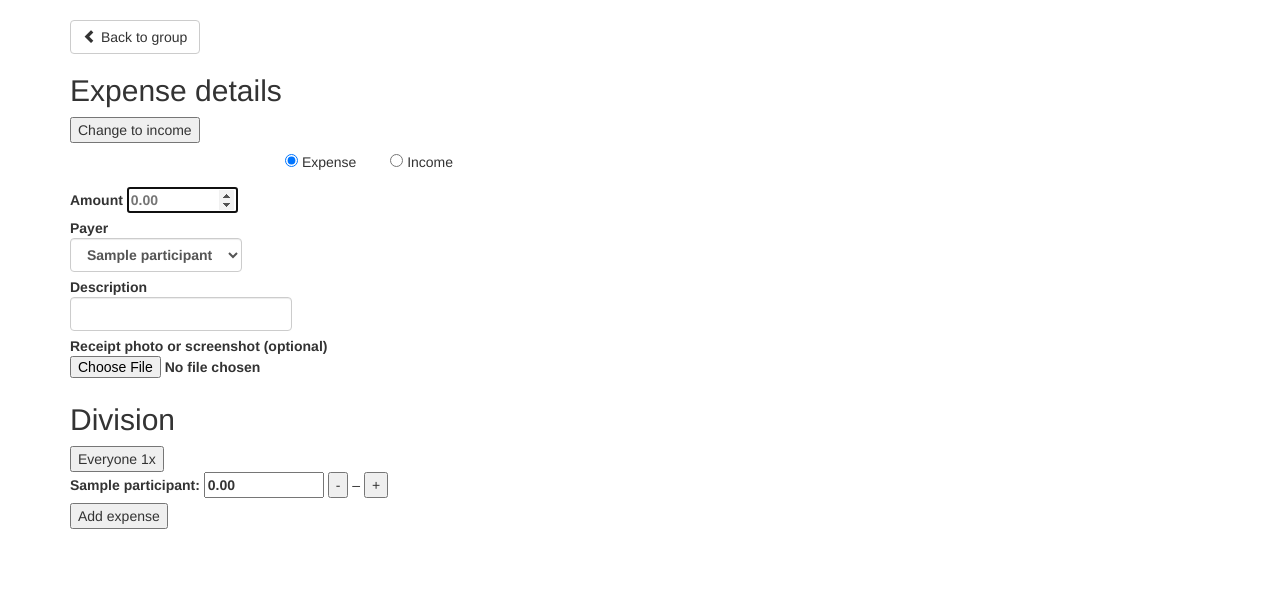
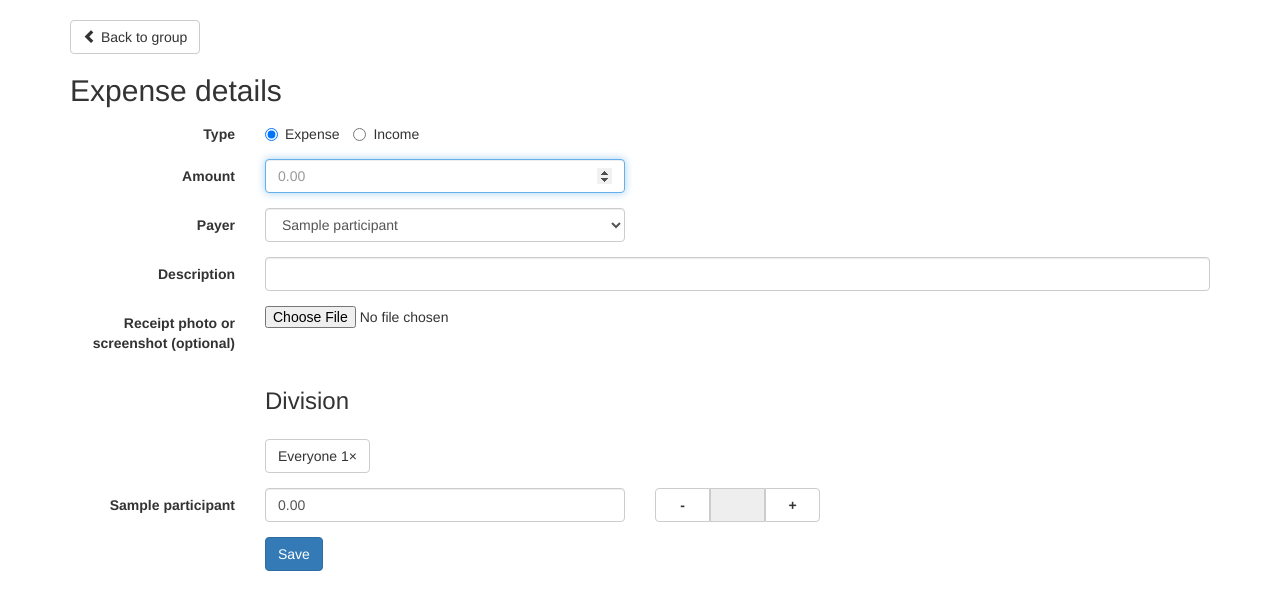
Before and after one commit to mhvis/splitzie, a Django app: page /groups/000/add/ in a window 1280 px wide. Shown: the part 52-662 px from the top of the page. Run offline with Django 4.2, Linux system fonts and the light colour scheme; tables that the repository leaves empty hold one stand-in row (values such as "Sample post"); some libraries are stand-ins or nearby versions.

Commit message:
New expense form using Alpine

```diff
--- a/splitzie/templates/splitzie/expense_form.html
+++ b/splitzie/templates/splitzie/expense_form.html
@@ -3,175 +3,156 @@
 {% block content %}
     {% include 'splitzie/snippets/group_back.html' %}
 
-    <form method="post" action="{% url 'expense-create' code=group.code %}" hx-boost="true"
+    <form method="post"
+          action="{% url 'expense-create' code=group.code %}"
+          hx-boost="true"
           hx-encoding="multipart/form-data"
-          enctype="multipart/form-data" class="form-horizontal">
+          enctype="multipart/form-data"
+          class="form-horizontal"
+          x-data="{
+              type: 'expense',
+              amount: '',
+              amounts: {
+                  {% for p in group.participants.all %}{{ p.pk }}: '0.00',{% endfor %}
+              },
+              divider: new Divider([{% for p in participants_shuffle %}{{ p.pk }},{% endfor %}]),
+          }"
+          x-init="
+              $watch('divider', (d) => {
+                  for (const [id, amount] of Object.entries(d.getDivision())) {
+                      amounts[id] = amount.toFixed(2);
+                  }
+              });
+              $watch('amount', (a) => divider.setAmount(a));
+          ">
         {% csrf_token %}
-        <h2>
-            <span class="show-expense">Expense details</span>
-            <span class="show-income" hidden>Income details</span>
-        </h2>
-        <div>
-            <button type="button" class="show-expense" onclick='
-                    document.querySelectorAll(".show-expense").forEach((e) => {e.hidden = true});
-                    document.querySelectorAll(".show-income").forEach((e) => {e.hidden = false});
-                    document.querySelector("input[name=type]").value = "income";'>
-                Change to income
-            </button>
-            <button type="button" class="show-income" hidden onclick='
-                    document.querySelectorAll(".show-income").forEach((e) => {e.hidden = true});
-                    document.querySelectorAll(".show-expense").forEach((e) => {e.hidden = false});
-                    document.querySelector("input[name=type]").value = "expense";'>
-                Change to expense
-            </button>
-            <input type="hidden" name="type" value="expense">
-        </div>
+        <h2 x-text="type === 'expense' ? 'Expense details' : 'Income details'">Expense details</h2>
+
         <div class="form-group">
-            <div class="col-sm-10 col-sm-push-2">
-                <label class="checkbox-inline">
-                    <input type="radio" name="type" value="expense" checked> Expense
+            <label class="col-sm-2 control-label">Type</label>
+            <div class="col-sm-10">
+                <label class="radio-inline">
+                    <input type="radio" name="type" value="expense" checked x-model="type"> Expense
                 </label>
-                <label class="checkbox-inline">
-                    <input type="radio" name="type" value="income"> Income
+                <label class="radio-inline">
+                    <input type="radio" name="type" value="income" x-model="type"> Income
                 </label>
             </div>
+        </div>
 
+        <div class="form-group">
+            <label for="amountField" class="col-sm-2 control-label">Amount</label>
+            <div class="col-sm-4">
+                <input type="number"
+                       name="amount"
+                       step="0.01"
+                       max="99999.99"
+                       min="0.00"
+                       id="amountField"
+                       class="form-control"
+                       placeholder="0.00"
+                       autofocus
+                       x-model="amount"
+                        {#                       @input=""#}
+                       required
+                       onchange="this.value = this.valueAsNumber.toFixed(2);">
+            </div>
         </div>
-        <div>
-            <label>
-                Amount
-                <input type="number" name="amount" step="0.01" max="99999.99" min="0.00" id="amountField"
-                       placeholder="0.00" autofocus
-                       oninput="recompute();" required onchange="this.value = this.valueAsNumber.toFixed(2);">
+
+        <div class="form-group">
+            <label for="payerSelect"
+                   class="col-sm-2 control-label"
+                   x-text="type === 'expense' ? 'Payer' : 'Recipient'">
+                Payer
             </label>
-        </div>
-        <div>
-            <label>
-                <span class="show-expense">Payer</span>
-                <span class="show-income" hidden>Recipient</span>
-                <select name="payer" id="payerSelect" class="form-control">
+            <div class="col-sm-4">
+                <select name="payer"
+                        id="payerSelect"
+                        class="form-control">
                     {% for participant in group.participants.all %}
                         <option value="{{ participant.pk }}">{{ participant.name }}</option>
                     {% endfor %}
                 </select>
-            </label>
-        </div>
-        <div>
-            <label>
-                Description
-                <input type="text" name="description" maxlength="150" required class="form-control">
-            </label>
-        </div>
-        <div>
-            <label>
-                Receipt photo or screenshot (optional)
-                <input type="file" name="image" accept="image/*">
-            </label>
+            </div>
         </div>
 
-        <h2>Division</h2>
-        <button type="button"
-                onclick="{% for p in group.participants.all %}setDivision(document.getElementById('participantInput{{ p.pk }}'), 1, false);{% endfor %} recompute();">
-            Everyone 1x
-        </button>
-        {% for participant in group.participants.all %}
-            <div>
-                <label>
-                    {{ participant.name }}:
-                    <input type="number" name="participant-{{ participant.pk }}" step="0.01" max="99999.99"
-                           min="-99999.99" oninput="setDivision(this, 0, false); recompute();"
-                           value="0.00" data-division="0" id="participantInput{{ participant.pk }}">
-                </label>
+        <div class="form-group">
+            <label for="descriptionField" class="col-sm-2 control-label">Description</label>
+            <div class="col-sm-10">
+                <input type="text" name="description" maxlength="150" required class="form-control"
+                       id="descriptionField">
+            </div>
+        </div>
+
+        <div class="form-group">
+            <label class="col-sm-2 control-label" for="fileField">Receipt photo or screenshot (optional)</label>
+            <div class="col-sm-10">
+                <input type="file" name="image" accept="image/*" id="fileField">
+            </div>
+        </div>
+
+        <div class="form-group">
+            <div class="col-sm-offset-2 col-sm-10">
+                <h3>Division</h3>
+            </div>
+        </div>
+
+        <div class="form-group">
+            <div class="col-sm-offset-2 col-sm-10">
                 <button type="button"
-                        onclick="setDivision(this.parentElement.querySelector('input'), -1, true); recompute();">
-                    -
-                </button>
-                <span>–</span>
-                <button type="button"
-                        onclick="setDivision(this.parentElement.querySelector('input'), 1, true); recompute();">
-                    +
+                        class="btn btn-default"
+                        @click="{% for p in group.participants.all %}divider.setEntityDivision({{ p.pk }}, 1);{% endfor %}">
+                    Everyone 1×
                 </button>
             </div>
+        </div>
+
+        {% for p in group.participants.all %}
+            <div class="form-group">
+                <label class="col-xs-12 col-sm-2 control-label" for="participantInput{{ p.pk }}">
+                    {{ p.name }}
+                </label>
+                <div class="col-xs-6 col-sm-4">
+                    <input type="number"
+                           name="participant-{{ p.pk }}"
+                           step="0.01"
+                           max="99999.99"
+                           min="-99999.99"
+                           @input="divider.setEntityDivision({{ p.pk }}, undefined); divider.setEntityAmount({{ p.pk }}, $el.valueAsNumber);"
+                           value="0.00"
+                           x-model="amounts[{{ p.pk }}]"
+                           id="participantInput{{ p.pk }}"
+                           class="form-control">
+                </div>
+                <div class="col-xs-6 col-sm-3 col-md-2">
+                    <div class="btn-group btn-group-justified">
+                        <div class="btn-group">
+                            <button type="button"
+                                    class="btn btn-default"
+                                    @click="divider.incrementDivision({{ p.pk }}, -1)">
+                                <strong>-</strong>
+                                <span class="sr-only">Minus</span>
+                            </button>
+                        </div>
+                        <div class="input-group-addon"
+                             x-text="divider.getEntity({{ p.pk }}).division !== undefined ? divider.getEntity({{ p.pk }}).division + '×' : ''"></div>
+                        <div class="btn-group">
+                            <button type="button"
+                                    class="btn btn-default"
+                                    @click="divider.incrementDivision({{ p.pk }}, 1)">
+                                <strong>+</strong>
+                                <span class="sr-only">Plus</span>
+                            </button>
+                        </div>
+                    </div>
+                </div>
+            </div>
         {% endfor %}
-        <script>
-            function setDivision(field, value, relative) {
-                if (relative) {
-                    const current = parseInt(field.dataset.division);
-                    value = Math.max(0, current + value);
-                }
-                field.dataset.division = value.toString();
-                field.parentElement.parentElement.querySelector("span").textContent = value || "–";
-            }
 
-            // Shuffle function from: https://stackoverflow.com/a/2450976
-            function shuffle(array) {
-                let currentIndex = array.length, randomIndex;
-
-                // While there remain elements to shuffle.
-                while (currentIndex > 0) {
-
-                    // Pick a remaining element.
-                    randomIndex = Math.floor(Math.random() * currentIndex);
-                    currentIndex--;
-
-                    // And swap it with the current element.
-                    [array[currentIndex], array[randomIndex]] = [
-                        array[randomIndex], array[currentIndex]];
-                }
-
-                return array;
-            }
-
-            function recompute() {
-                // Recomputes the division amounts
-
-                // Retrieve DOM elements
-                const amountField = document.getElementById("amountField");
-                const fields = [
-                    {% for participant in group.participants.all %}
-                        document.getElementById("participantInput{{ participant.pk }}"),
-                    {% endfor %}
-                ];
-                // Collect current values
-                const amount = Math.round((amountField.valueAsNumber || 0) * 100);
-                const participants = fields.map((el) => ({
-                    "el": el,
-                    "division": parseInt(el.dataset.division),
-                    "cents": Math.round((el.valueAsNumber || 0) * 100),
-                }));
-
-                const included = participants.filter((o) => o.division !== 0);
-                const excluded = participants.filter((o) => o.division === 0);
-
-                if (included.length === 0) {
-                    // No participants to compute for
-                    return;
-                }
-
-                // Compute the amount to divide
-                const total = amount - excluded.reduce((t, o) => t + o.cents, 0);
-
-                // Compute the quotient and remainder (integer division)
-                const divisor = included.reduce((t, o) => t + o.division, 0);
-                const quotient = Math.floor(total / divisor);
-                let remainder = total % divisor;
-
-                // Divide over the participants, and randomly add the remainder
-                shuffle(included);
-                included.forEach((o) => {
-                    const extra = Math.min(remainder, o.division);
-                    const value = quotient * o.division + extra;
-                    remainder -= extra;
-
-                    o.el.value = (value / 100).toFixed(2);
-                });
-            }
-        </script>
-
-        <div>
-            <button type="submit">
-                Add <span class="show-expense">expense</span><span class="show-income" hidden>income</span>
-            </button>
+        <div class="form-group">
+            <div class="col-sm-offset-2 col-sm-10">
+                <button type="submit" class="btn btn-primary">Save</button>
+            </div>
         </div>
     </form>
 
--- a/splitzie/views.py
+++ b/splitzie/views.py
@@ -1,5 +1,6 @@
 import base64
 import io
+import random
 
 import qrcode
 import qrcode.image.svg
@@ -159,6 +160,16 @@ class GroupSettleView(GroupMixin, DetailView):
 class ExpenseCreateView(GroupMixin, DetailView):
     template_name = "splitzie/expense_form.html"
 
+    def get_context_data(self, **kwargs):
+        context = super().get_context_data(**kwargs)
+        # Shuffle participants, to use for the expense form
+        participants = list(self.object.participants.all())
+        random.shuffle(participants)
+        context.update({
+            'participants_shuffle': participants,
+        })
+        return context
+
     def post(self, request, *args, **kwargs):
         self.object = self.get_object()
         form = ExpenseForm(
```
Also changed, not shown: splitzie/static/splitzie.js (+147 -2 lines), splitzie/templates/splitzie/group_form.html (+36 -30 lines).
